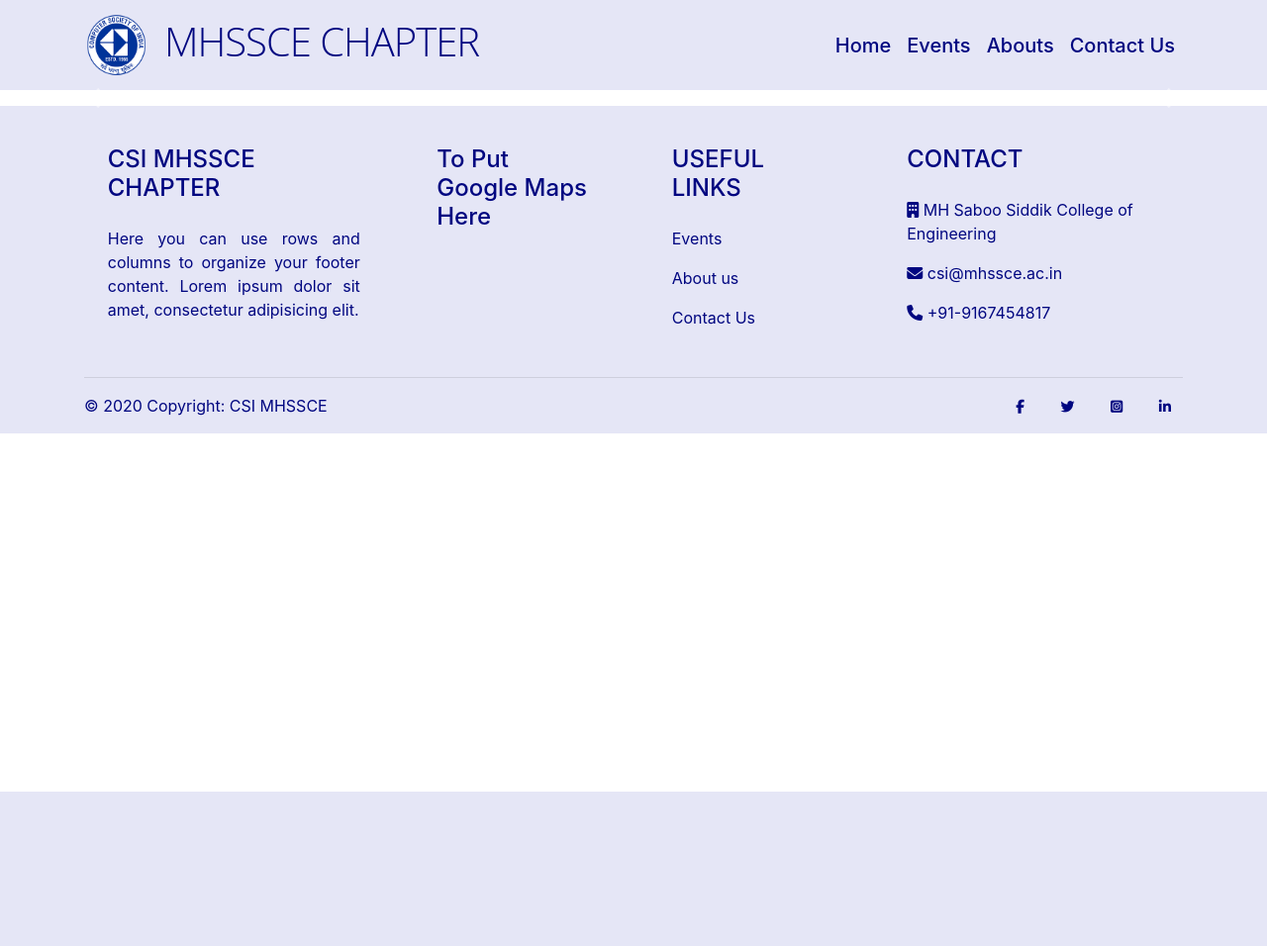
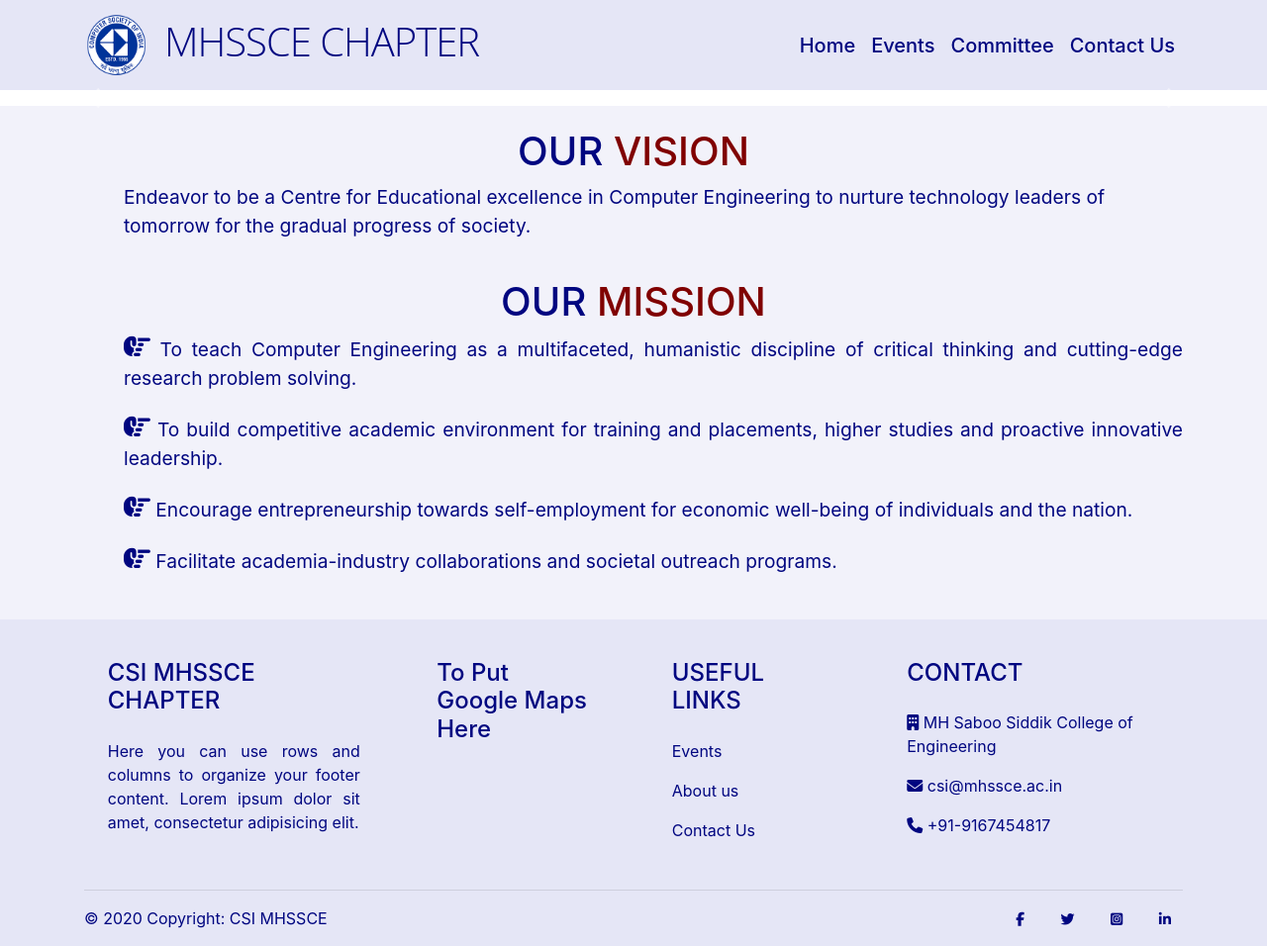
Before and after one commit to shaikhAbuzar/CSI-Website, a Django app: page / in a window 1280 px wide. Shown: the whole page at 99% size. Before the commit the page ends 800 px from the top, so only its background shows below. Run offline with Django 3.2, Linux system fonts and the light colour scheme; data that the repository does not hold is empty; some libraries are stand-ins or nearby versions.

Commit message:
Added the Vision and Mission in the Home

```diff
--- a/CSI/templates/base.html
+++ b/CSI/templates/base.html
@@ -49,7 +49,7 @@
             <div class="navbar-nav ml-auto" id="nav-font-color">
                 <a class="nav-item nav-link" href="#">Home <span class="sr-only">(current)</span></a>
                 <a class="nav-item nav-link" href="#">Events</a>
-                <a class="nav-item nav-link" href="#">Abouts</a>
+                <a class="nav-item nav-link" href="#">Committee</a>
                 <a class="nav-item nav-link" href="#">Contact Us</a>
             </div>
         </div>
--- a/Home/templates/home/home.html
+++ b/Home/templates/home/home.html
@@ -4,6 +4,7 @@
 {% endblock %}
 {% block content %}
     {#    <h1 class="mt-2 mb-2 text-center">Event Highlights</h1>#}
+    <section>
         <div class="mt-2 mb-2" style="background-color: #ffffff">
             <div id="carouselExampleCaptions" class="carousel slide" data-ride="carousel">
                 <ol class="carousel-indicators">
@@ -24,10 +25,11 @@
                                     <div class="col-8">
                                         <img src="{{ slider.image.url }}" class="d-block w-100" alt="">
                                     </div>
-                                <div class="col-4">
+                                    <div class="col-4"
+                                         style="display: flex; align-items: center; justify-content: center;">
                                         <div class="mt-5 d-none d-md-block container">
                                             <h2 class="text-center" style="color: #000680;">{{ slider.title }}</h2>
-                                        <p style="color: #000680; text-align: justify; padding: 2% 2% 2% 10%;">{{ slider.short_description }}</p>
+                                            <p style="color: #000680; text-align: justify; padding: 2% 2% 2% 10%;">{{ slider.short_description | truncatechars:900 }}</p>
                                         </div>
                                     </div>
                                 </div>
@@ -38,10 +40,11 @@
                                     <div class="col-8">
                                         <img src="{{ slider.image.url }}" class="d-block w-100" alt="">
                                     </div>
-                                <div class="col-4">
+                                    <div class="col-4"
+                                         style="display: flex; align-items: center; justify-content: center;">
                                         <div class="mt-5 d-none d-md-block">
                                             <h2 class="text-center" style="color: #000680">{{ slider.title }}</h2>
-                                        <p style="color: #000680; text-align: justify; padding: 2% 0 2% 10%;">{{ slider.short_description }}</p>
+                                            <p style="color: #000680; text-align: justify; padding: 2% 0 2% 10%;">{{ slider.short_description | truncatechars:900 }}</p>
                                         </div>
                                     </div>
                                 </div>
@@ -59,4 +62,47 @@
                 </a>
             </div>
         </div>
+    </section>
+    <section class="" style="background-color: #f2f2fa;">
+        <div class="container" style="">
+            <h1 class="text-center" style="padding-top: 2%;"> OUR <span style="color: maroon;">VISION</span></h1>
+            <ul style="list-style-type: none;">
+                <li>
+
+                    <p class="text-justify" style="font-size: larger; padding-bottom: 2%; display: inline;">
+                        {#                        <i class="fas fa-glasses" style="font-size: x-large;"></i>#}
+                        Endeavor to be a Centre for Educational excellence in Computer Engineering to
+                        nurture technology leaders of tomorrow for the gradual progress of society.</p>
+                </li>
+            </ul>
+        </div>
+        <div class="container" style="">
+            <h1 class="text-center" style="padding-top: 2%;"> OUR <span style="color: maroon;">MISSION</span></h1>
+            <ul class="text-justify mb-0" style="font-size: larger; padding-bottom: 2%; list-style-type: none;">
+                <li style="padding-bottom: 2%;">
+                    <i class="fas fa-hand-point-right" style="font-size: 140%;"></i>
+                    <p style="display: inline;">To teach Computer Engineering as a multifaceted, humanistic discipline
+                        of critical
+                        thinking and cutting-edge research problem solving.</p>
+                </li>
+                <li style="padding-bottom: 2%;">
+                    <i class="fas fa-hand-point-right" style="font-size: 140%;"></i>
+                    <p style="display: inline;">To build competitive academic environment for training and placements,
+                        higher
+                        studies and proactive innovative leadership.</p>
+                </li>
+                <li style="padding-bottom: 2%;">
+                    <i class="fas fa-hand-point-right" style="font-size: 140%;"></i>
+                    <p style="display: inline;">Encourage entrepreneurship towards self-employment for economic
+                        well-being of
+                        individuals and the nation.</p>
+                </li>
+                <li style="padding-bottom: 2%;">
+                    <i class="fas fa-hand-point-right" style="font-size: 140%;"></i>
+                    <p style="display: inline;">Facilitate academia-industry collaborations and societal outreach
+                        programs.</p>
+                </li>
+            </ul>
+        </div>
+    </section>
 {% endblock %}
```
Lines whose indentation alone changed are shown as unchanged.
